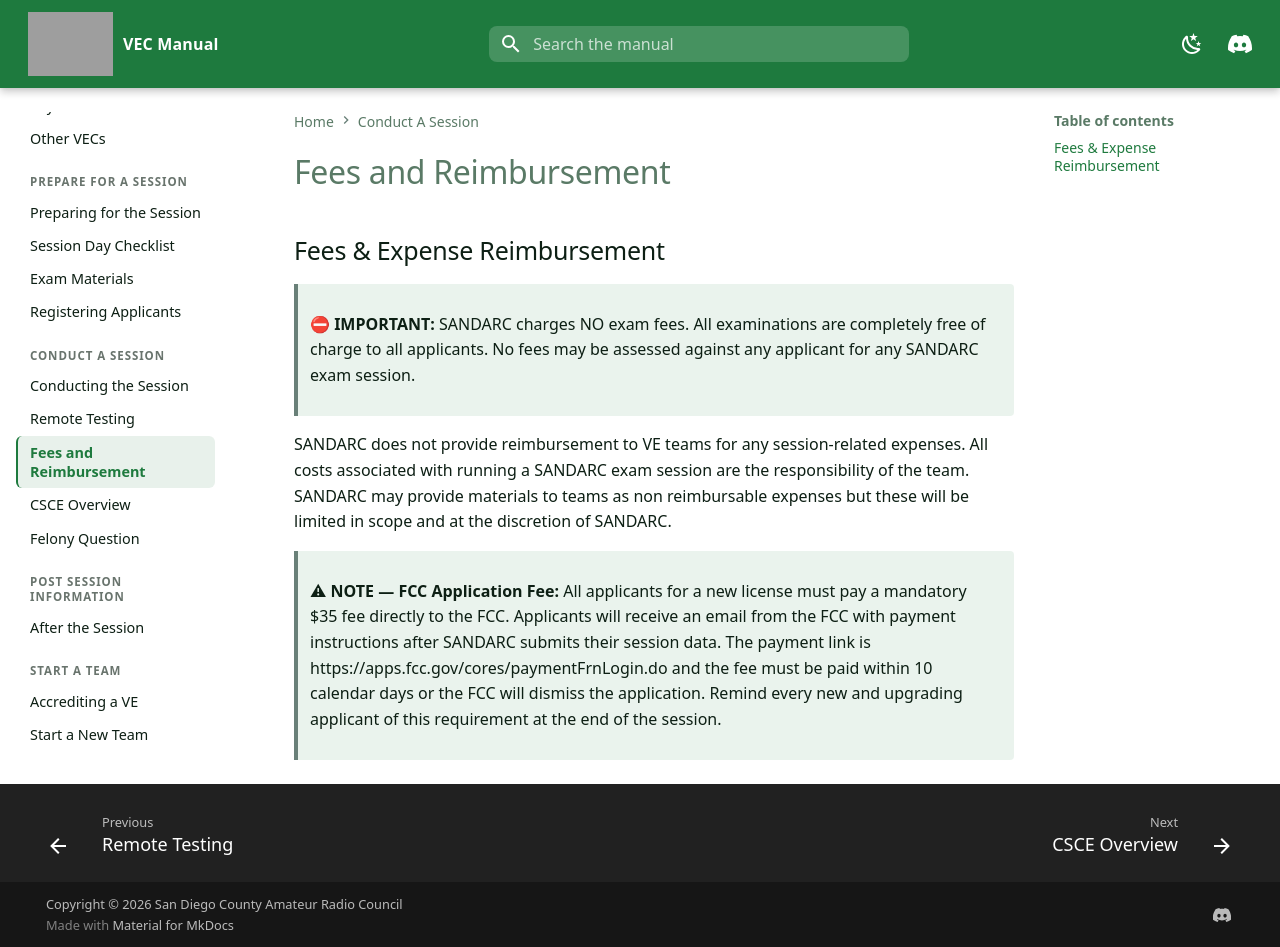
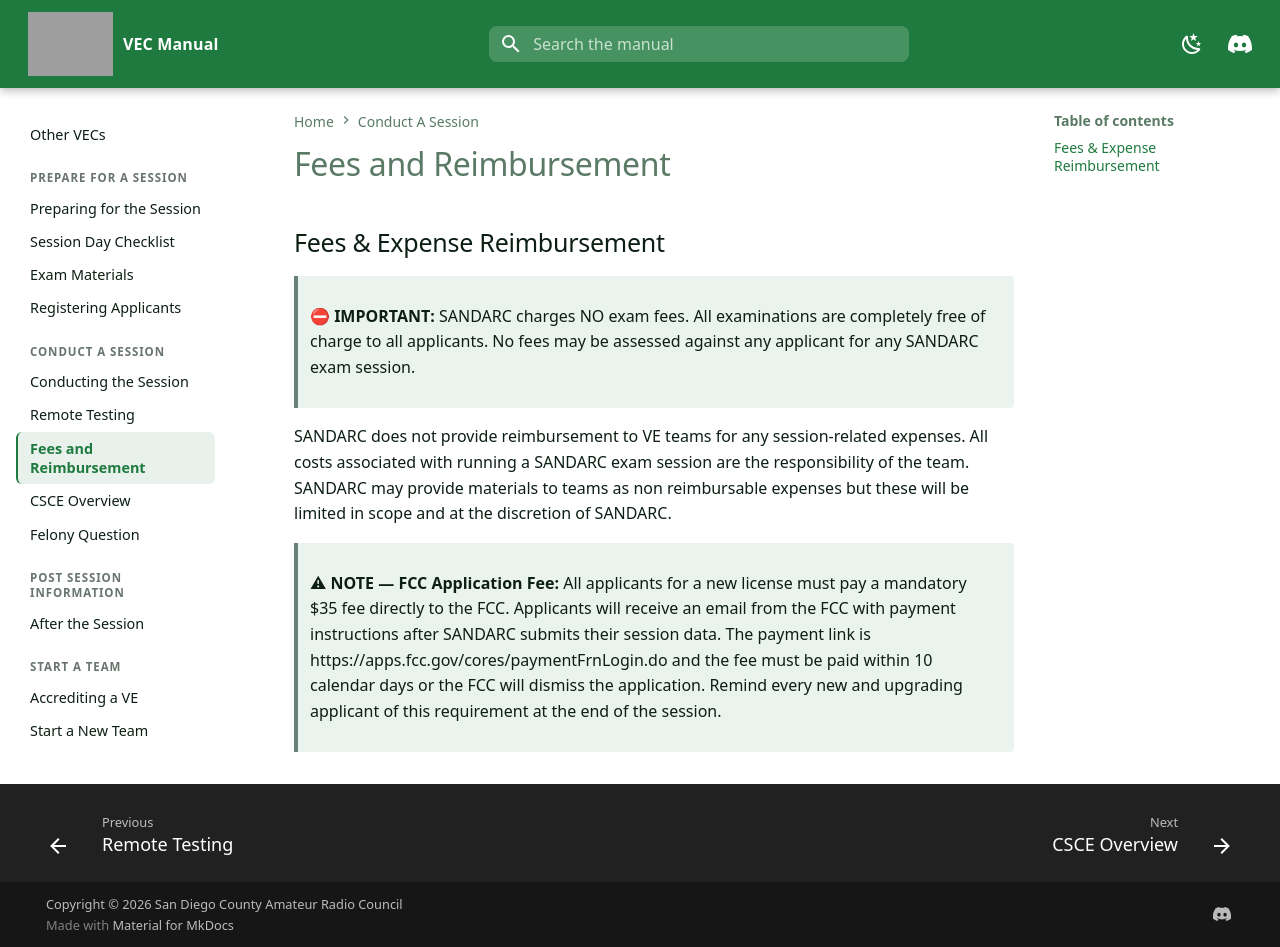
Before and after one commit to SANDARC-VEC/manual, an MkDocs documentation site: the page built from docs/Conduct A Session/Fees_and_Reimbursement.md, in a window 1280 px wide and 947 px high. Built offline with MkDocs 1.6.1 and Material for MkDocs 9.7.7, drawn with Linux system fonts in a browser that asks for light colours; grey boxes are pictures that could not be loaded.

Commit message:
Fix dark-mode contrast bugs, header/nav gaps, and mobile overflow
- Add missing --md-default-fg-color--lightest for the sandarc-dark
  scheme (Material only sets it for its own "slate" scheme name), which
  was making table borders and checklist checkboxes invisible in dark
  mode.
- Drop Material's unconditional 0.4rem "edit page" spacer above the
  content column, which showed as a white seam between the header and
  the page below (most visible on the hero's dark background).
- Pin the mobile drawer's hidden/open offsets to the same fixed width
  as the sidebar itself, fixing a sliver of the nav that stayed stuck
  on screen (and pushed page content right) when the drawer was closed.
- Double the header and homepage hero logos per request.
- Shrink the header logo and hide its text label below the drawer
  breakpoint so the doubled logo doesn't overflow the header row and
  push the Discord icon off-screen on phone-width screens.

```diff
--- a/docs/stylesheets/extra.css
+++ b/docs/stylesheets/extra.css
@@ -122,6 +122,22 @@
   fill: currentcolor;
 }
 
+/* Below the drawer breakpoint the hamburger also joins the header row —
+   with the logo doubled in size, logo + text + hamburger + search icon +
+   theme toggle + Discord no longer all fit on a phone-width screen (the
+   Discord icon was getting pushed off the right edge). Drop the text
+   label and shrink the logo just at these widths to make room; it stays
+   at full size everywhere the row has space for it. */
+@media screen and (max-width: 76.2344em) {
+  .md-header__logo-text {
+    display: none;
+  }
+
+  .md-logo__image {
+    height: 40px !important;
+  }
+}
+
 @media screen and (min-width: 76.25em) {
   .md-search {
     flex: 1 1 auto;
@@ -173,6 +189,24 @@
 
 .md-sidebar--primary {
   width: 270px;
+}
+
+/* Material hides/reveals the mobile drawer with a left offset and a
+   translateX that both match its own default 12.1rem width. We changed
+   the width to a fixed 270px without updating those two, so at narrower
+   viewports (where Material also shrinks the root font-size, shrinking
+   12.1rem in px) the drawer no longer travels far enough — a sliver of
+   it stays stuck on screen when "closed", cutting into the page. Pin
+   the offset/travel distance to the same fixed 270px so it always
+   fully hides and fully reveals regardless of root font-size. */
+@media screen and (max-width: 76.2344em) {
+  [dir="ltr"] .md-sidebar--primary {
+    left: -270px;
+  }
+
+  [data-md-toggle="drawer"]:checked ~ .md-container .md-sidebar--primary {
+    transform: translateX(270px);
+  }
 }
 
 .md-nav--primary > .md-nav__list {
@@ -260,6 +294,15 @@
    navigating between Home and the rest of the manual. */
 .md-main__inner.md-grid {
   max-width: none;
+}
+
+/* Material reserves an extra 0.4rem strip above the content for the
+   "edit this page" button, which we don't use (no repo_url configured).
+   It's dead space on every page, and on the hero it shows as a visible
+   white seam between the header and the (differently-colored) content
+   below — drop it everywhere. */
+.md-content__inner::before {
+  display: none;
 }
 
 /* Only the hero itself needs to drop the typeset gutter/margins to bleed
```
